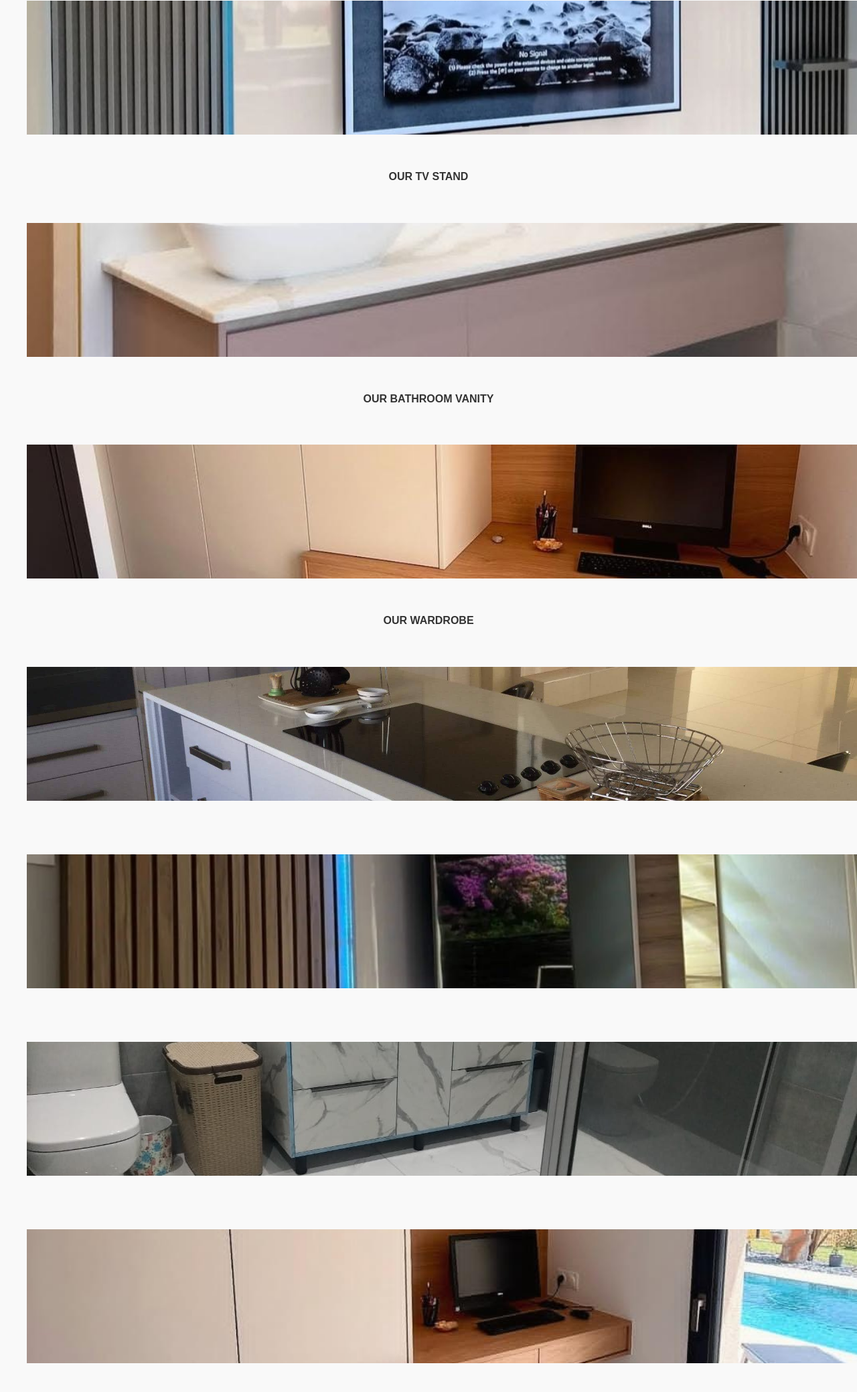
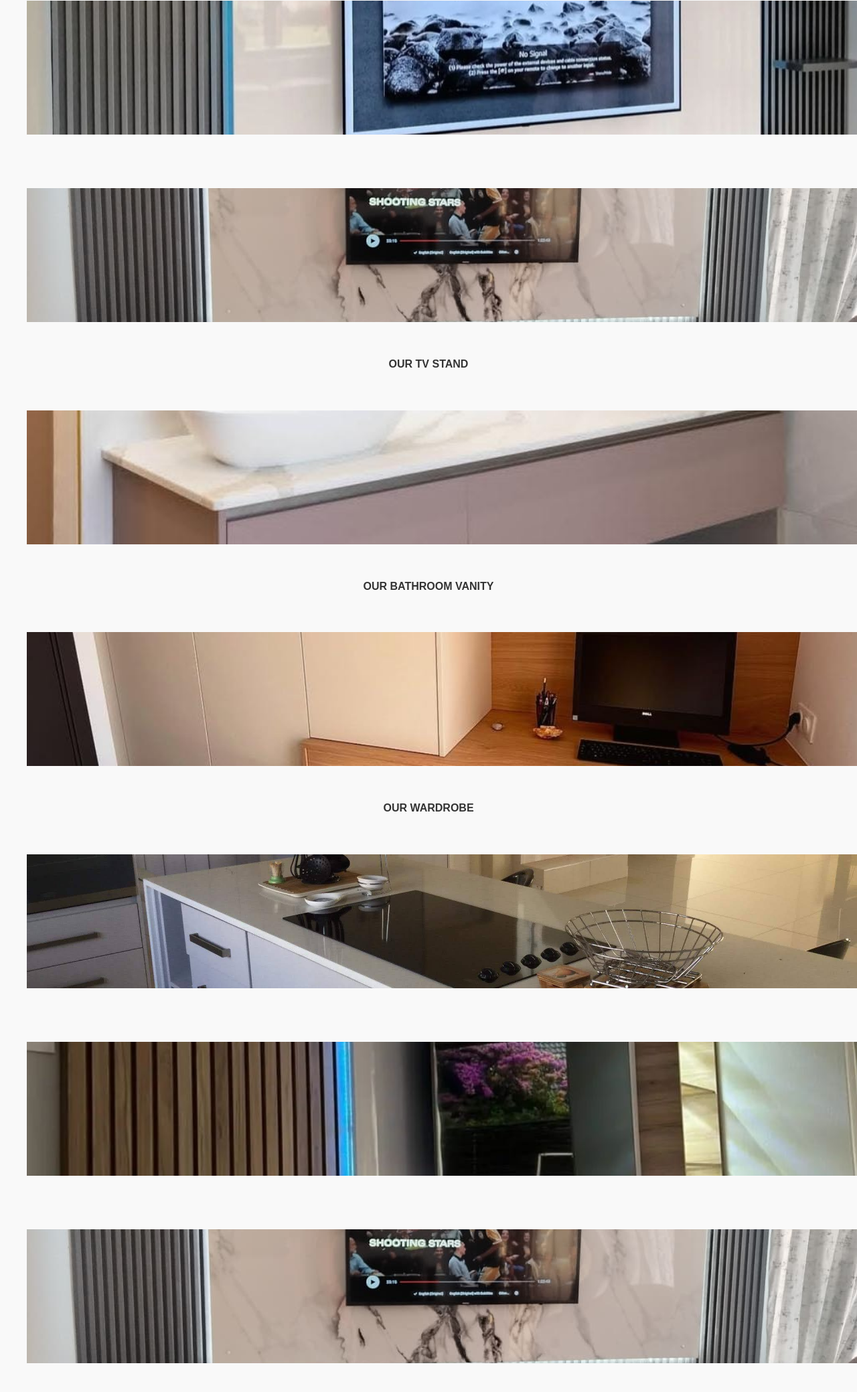
Before and after one commit to Ayo-kat/T-DESIGNING-MAINTENANCE, a plain HTML site: page gallery.html in a window 1280 px wide. Shown: the part 953-3032 px from the top of the page at 67% size. Drawn offline with Linux system fonts and the light colour scheme; a web font is replaced by a local one.

Commit message:
Add additional TV Stand image to gallery

```diff
--- a/gallery.html
+++ b/gallery.html
@@ -33,6 +33,7 @@
         <img src="images/IMG-20250703-WA0030.jpg" alt="Kitchen Unit">
         <p>OUR KITCHEN UNIT</p>
         <img src="images/IMG-20250703-WA0044.jpg" alt="TV Stand">
+        <img src="images/IMG-20251016-WA0000.jpg" alt="TV Stand">
         <p>OUR TV STAND</p>
         <img src="images/IMG-20250703-WA0078.jpg" alt="Bathroom Vanity">
         <p>OUR BATHROOM VANITY</p>
@@ -42,6 +43,7 @@
         <!-- Placeholder for your real images -->
         <img src="images/IMG-20250703-WA0059.jpg" alt="Kitchen Project 1">
         <img src="images/IMG-20250703-WA0040.jpg" alt="TV Stand 1">
+        <img src="images/IMG-20251016-WA0000.jpg" alt="TV Stand 2">
         <img src="images/IMG-20250705-WA0017.jpg" alt="Bathroom Vanity 1">
         <img src="images/IMG-20250703-WA0062.jpg" alt="Wardrobe 1">
         <img src="images/IMG-20250703-WA0052.jpg" alt="Sliding Door Project 1">
```
